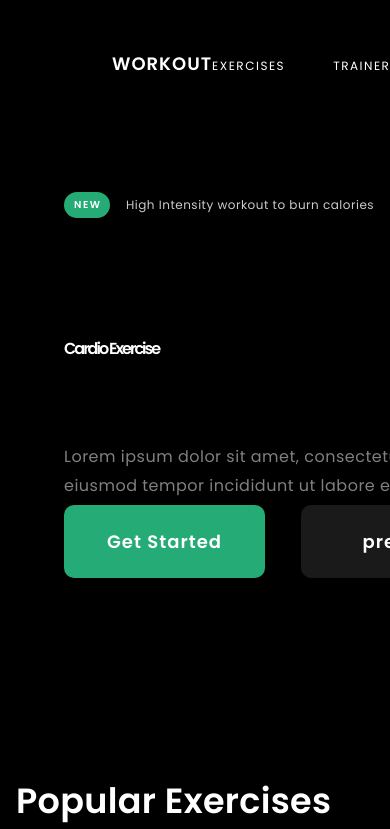
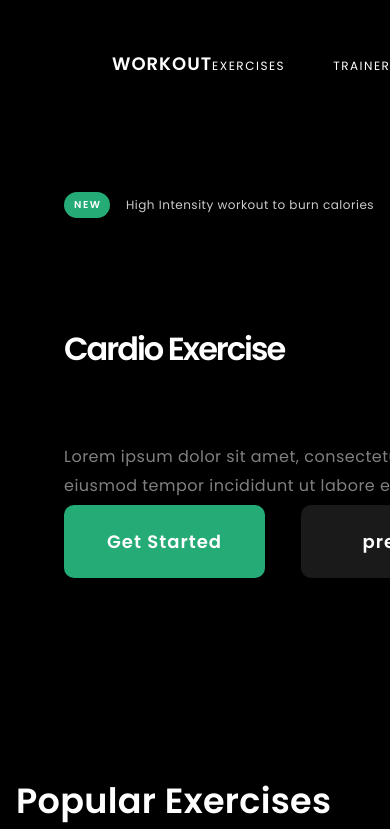
Before and after one commit to MisterrXray/cardio, a website: page src/index.html in a window 390 px wide. Shown: the top 829 px of the page. Drawn offline with nearby package versions, Linux system fonts and the light colour scheme; files that its build step writes are made by us from their sources; files whose address does not match are found by name.

Commit message:
cardio test 5

```diff
--- a/src/sass/base/_media.scss
+++ b/src/sass/base/_media.scss
@@ -1,7 +1,7 @@
 @media (max-width:768px) {
   .promo {
     &__title {
-      font-size: 1rem;
+      font-size: 2rem;
     }
 
     &__girl {
```
Also changed, not shown: dist/css/style.min.css.
